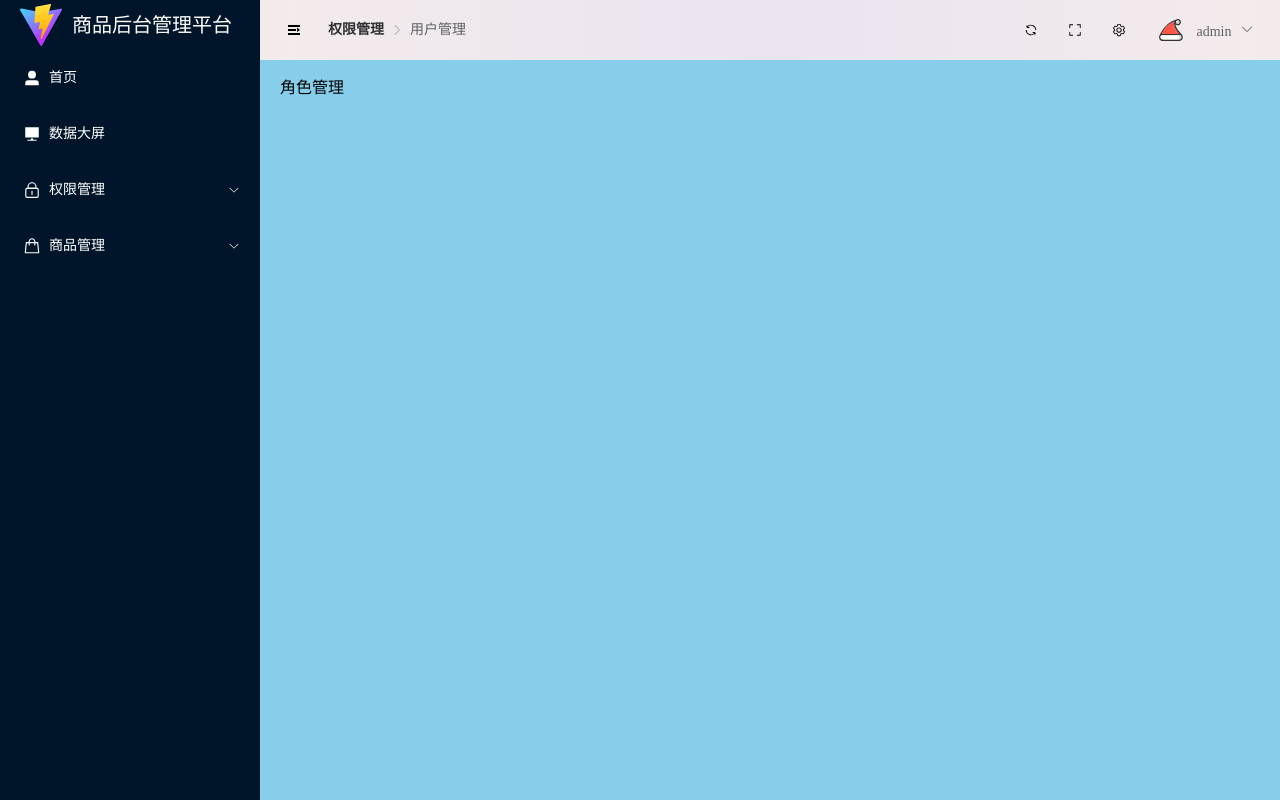
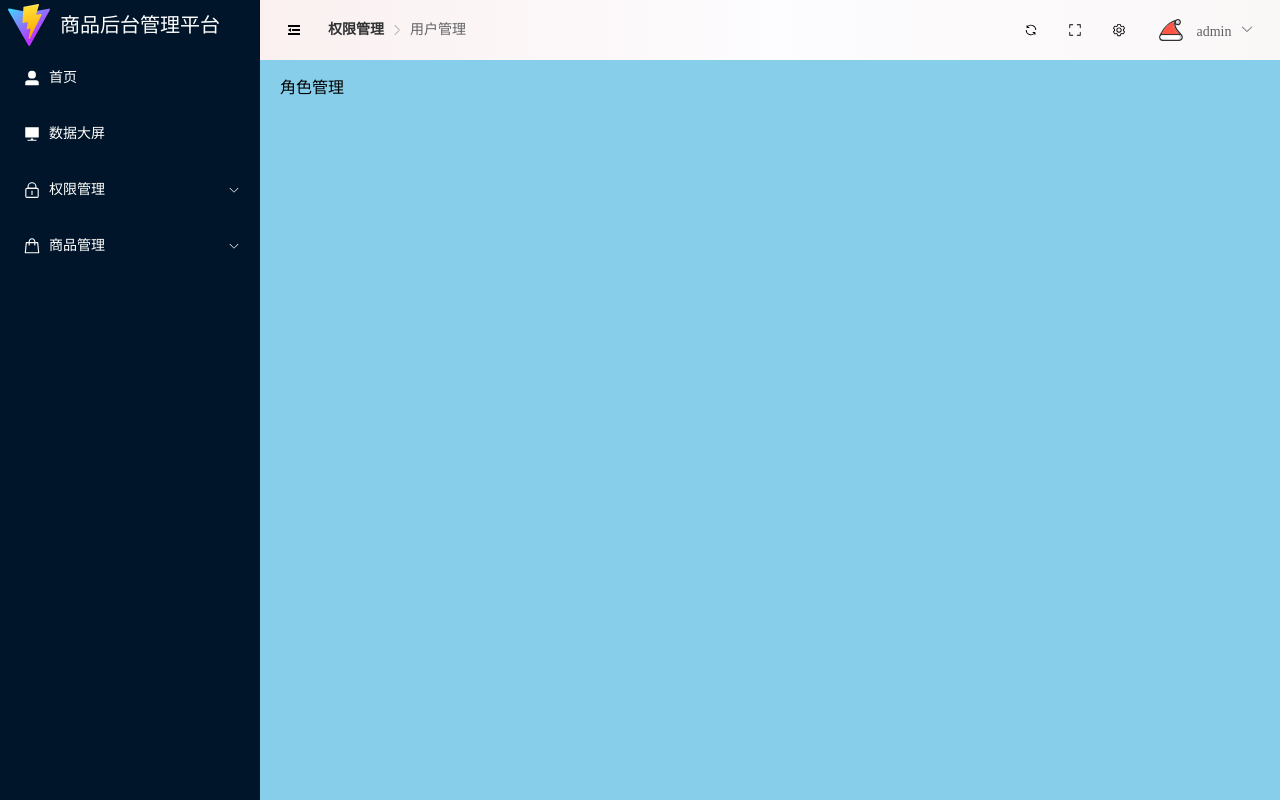
Before and after one commit to youdemomo/Vue3-back-sys, a Vue app: page /acl/user in a window 1280 px wide. Built offline with nearby package versions, Linux system fonts and the light colour scheme.

Commit message:
18. 左侧菜单折叠效果实现

```diff
--- a/src/layout/Logo/index.vue
+++ b/src/layout/Logo/index.vue
@@ -1,4 +1,4 @@
-<script lang='ts' setup>
+<script lang='ts' setup name="Logo">
     // 引入标题logo配置
     import setting from '../../setting';
 
@@ -18,7 +18,7 @@
         height: $base-menu-logo-hegiht;
         color: white;
         align-items: center;
-        padding: 20px;
+        padding: 8px;
 
         img {
             width: 42px;
--- a/src/layout/Main/index.vue
+++ b/src/layout/Main/index.vue
@@ -1,4 +1,4 @@
-<script lang='ts' setup>
+<script lang='ts' setup name="Main">
 
 </script>
 
--- a/src/layout/index.vue
+++ b/src/layout/index.vue
@@ -1,4 +1,4 @@
-<script lang='ts' setup>
+<script lang='ts' setup name="Layout">
     // logo组件
     import Logo from './Logo/index.vue'
     // 左侧菜单组件
@@ -10,31 +10,41 @@
     // 封装二级路由出口
     import Main from './Main/index.vue'
     import { useRoute } from 'vue-router';
+    import { provide, ref } from 'vue';
 
     const userStore = useUserStore()
     const route = useRoute()
+
+    // todo: 获取顶部导航栏左侧传来的闭合布尔值
+    const isFold = ref(false)
+    provide('getIsFold', (fold) => {
+        isFold.value = fold
+    })
+
+
+
 </script>
 
 <template>
     <div class='layout_container'>
         <!-- 左侧菜单 -->
-        <div class="layout_slider">
+        <div class="layout_slider" :class="{ fold: isFold }">
             <Logo></Logo>
             <!-- 导航菜单 -->
             <el-scrollbar class="scrollbar">
-                <el-menu background-color="$base-menu-background" text-color="white" :default-active="route.path">
+                <el-menu background-color="#001529" text-color="white" :default-active="route.path" :collapse="isFold">
                     <Menu :menuList="userStore.menuRoutes"></Menu>
                 </el-menu>
             </el-scrollbar>
         </div>
 
         <!-- 顶部导航 -->
-        <div class="layout_tabbar">
+        <div class="layout_tabbar" :class="{ fold: isFold }">
             <Tabbar></Tabbar>
         </div>
 
         <!-- 主体内容 -->
-        <div class="layout_main">
+        <div class="layout_main" :class="{ fold: isFold }">
             <!-- todo: 二级路由出口 -->
             <Main></Main>
         </div>
@@ -52,6 +62,8 @@
             width: $base-menu-width;
             height: 100vh;
             background-color: $base-menu-background;
+            // 菜单折叠展开动画
+            transition: all .3s;
 
             // 无限滚动盒子
             .scrollbar {
@@ -63,6 +75,11 @@
                     border: none
                 }
             }
+
+            // 拥有fold类名时的样式
+            &.fold {
+                width: $base-menu-min;
+            }
         }
 
         // 顶部导航栏
@@ -73,6 +90,14 @@
             height: $base-tabbar-height;
             top: 0;
             left: $base-menu-width;
+            // 菜单折叠展开动画
+            transition: all .3s;
+
+            // 拥有fold类名时的样式
+            &.fold {
+                width: calc(100vw - $base-menu-min);
+                left: $base-menu-min;
+            }
         }
 
         // 二级路由展示区
@@ -86,6 +111,14 @@
             // 滚动查看过长的子元素
             overflow: auto;
             background-color: skyblue;
+            transition: all .3s;
+
+            // 拥有fold类名时的样式
+            &.fold {
+                width: calc(100vw - $base-menu-min);
+                left: $base-menu-min;
+                color: #a4fff7
+            }
         }
     }
 </style>
--- a/src/layout/tabbar/bread-left/index.vue
+++ b/src/layout/tabbar/bread-left/index.vue
@@ -1,11 +1,21 @@
-<script lang='ts' setup>
+<script lang='ts' setup name="BreadLeft">
+    import { inject, ref } from 'vue';
 
+    // 用于图标切换
+    const fold = ref(false)
+    // 获取layout组件传来的函数
+    const provideFold = inject('getIsFold')
+    const changeIcon = () => {
+        fold.value = !fold.value
+        provideFold(fold.value)
+    }
 </script>
 
 <template>
     <!-- 展开收起图标 -->
-    <el-icon style="margin:0 26px;">
-        <Expand />
+    <el-icon style="margin:0 26px;" @click="changeIcon">
+        <Expand v-if="fold" />
+        <Fold v-else></Fold>
     </el-icon>
     <!-- 面包屑 -->
     <el-breadcrumb separator-icon="ArrowRight">
--- a/src/layout/tabbar/index.vue
+++ b/src/layout/tabbar/index.vue
@@ -24,7 +24,7 @@
         justify-content: space-between;
         width: 100%;
         height: 100%;
-        background-image: linear-gradient(to right, #f3ebeb, #e9e4f0, #f3ebeb);
+        background-image: linear-gradient(to right, #faf0f0, #fdfcfe, #faf7f7);
         // background-color: aqua;
 
         // 左侧盒子
--- a/src/layout/tabbar/setting-right/index.vue
+++ b/src/layout/tabbar/setting-right/index.vue
@@ -1,4 +1,4 @@
-<script lang='ts' setup>
+<script lang='ts' setup name="SettingRight">
 
 </script>
 
--- a/src/styles/variable.scss
+++ b/src/styles/variable.scss
@@ -1,12 +1,15 @@
-// 提供全局样式变量
+// todo: 提供全局样式变量
 
-// 左侧导航栏宽度
+// 左侧菜单宽度
 $base-menu-width: 260px;
+
+// 左侧菜单收起时的宽度
+$base-menu-min: 50px;
 
 // 顶部导航高度
 $base-tabbar-height: 60px;
 
-// 左侧导航栏颜色
+// 左侧菜单颜色
 $base-menu-background: #001529;
 
 // 左侧logo高度
```
Also changed, not shown: 1 other file (tests, documents, lock files or other folders).
